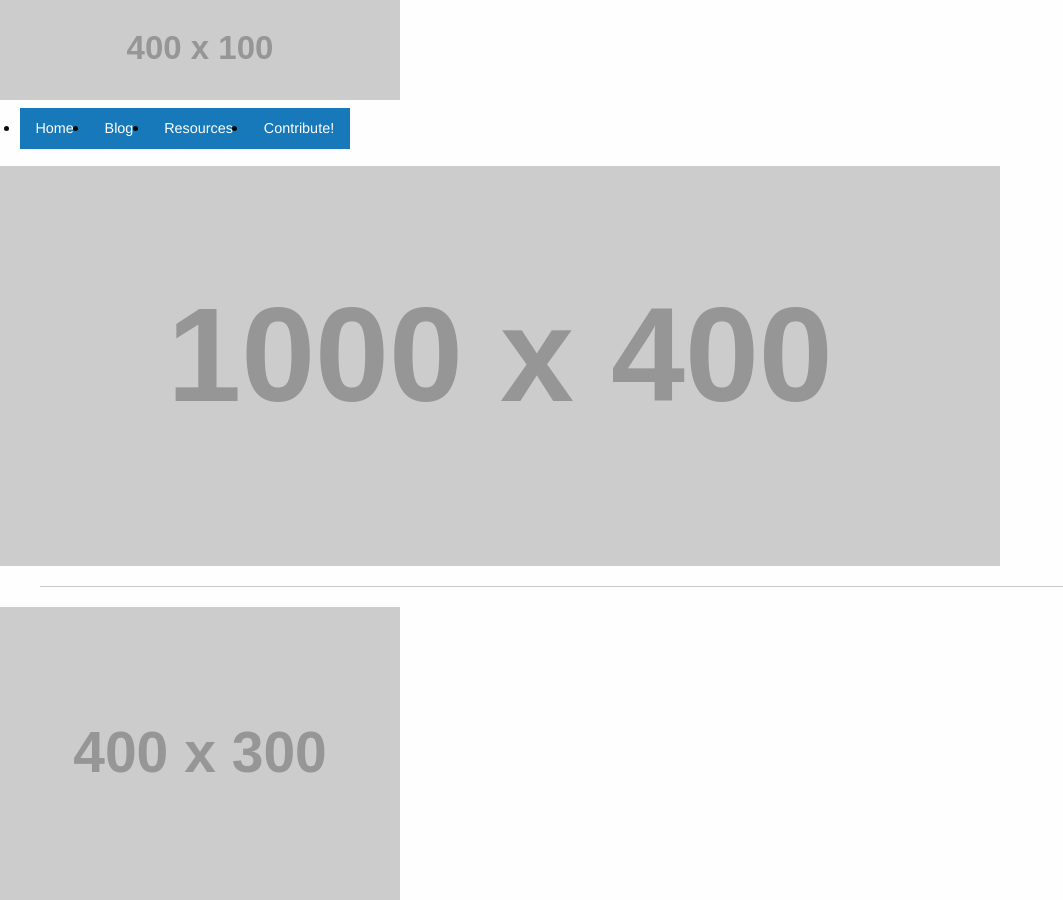
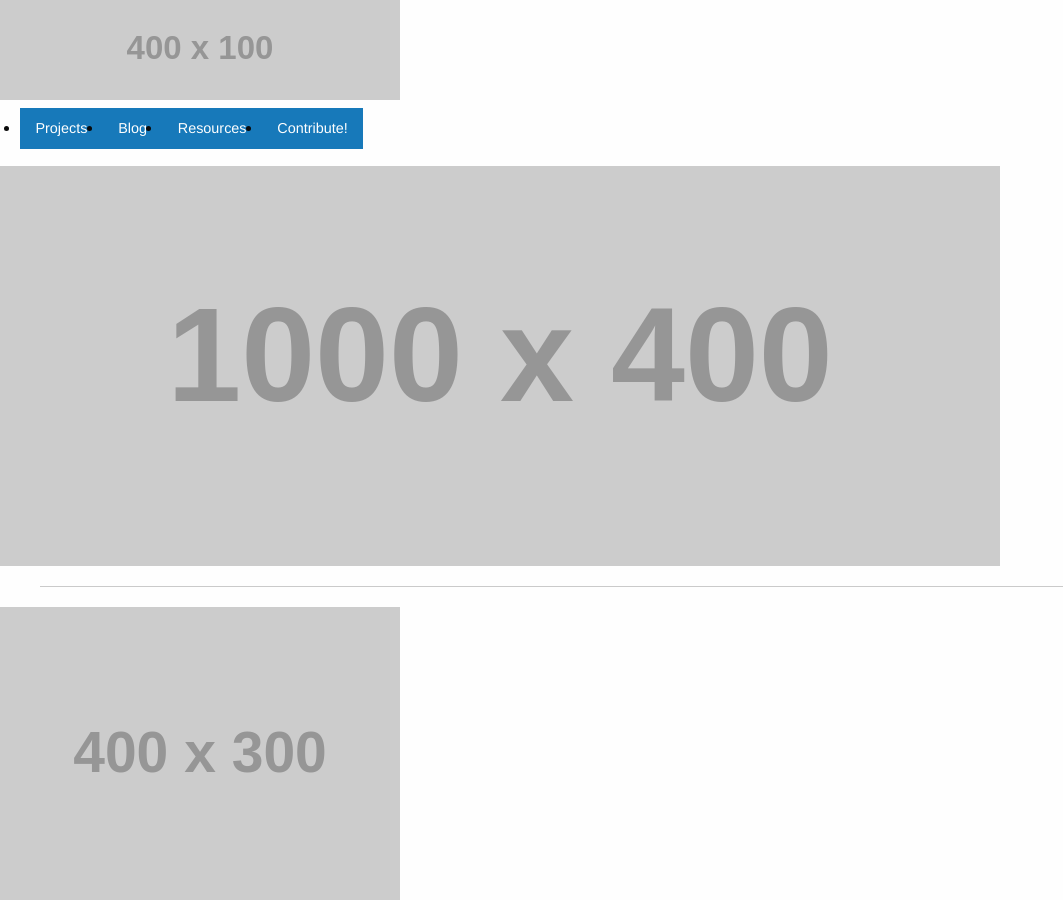
Before and after one commit to Unikernel-Systems/unikernel.org, a Jekyll site: the page built from index.html, in a window 1280 px wide and 900 px high. Shown: the whole window, without its empty margins (0-1063 px from the left). Built offline with Jekyll 4.4.1, drawn with Linux system fonts in a browser that asks for light colours; nearby versions of some CDN libraries; library files that are not in the unit come from our copies.

Commit message:
placeholder for GitHub ribbon

```diff
--- a/_includes/themes/zurb-553/default.html
+++ b/_includes/themes/zurb-553/default.html
@@ -34,6 +34,9 @@
   </head>
 
   <body>
+    <!-- GITHUB RIBBON -->
+    <!-- <a href="https://github.com/Unikernel-Systems/unikernel.org"><img style="position: absolute; top: 0; right: 0; border: 0;" src="https://camo.githubusercontent.com/a6677b08c955af8400f44c6298f40e7d19cc5b2d/68747470733a2f2f73332e616d617a6f6e6177732e636f6d2f6769746875622f726962626f6e732f666f726b6d655f72696768745f677261795f3664366436642e706e67" alt="Find me on GitHub" data-canonical-src="https://s3.amazonaws.com/github/ribbons/forkme_right_gray_6d6d6d.png"></a> -->
+
     <!-- NAVIGATION -->
     <div class="row">
       <div class="large-3 columns">
@@ -42,7 +45,7 @@
       <div class="large-9 columns">
         <div class="nav-bar right">
          <ul class="button-group">
-           <li><a href="{{BASE_PATH}}/" class="button">Home</a></li>
+           <li><a href="{{BASE_PATH}}/projects" class="button">Projects</a></li>
            <li><a href="{{BASE_PATH}}/blog" class="button">Blog</a></li>
            <li><a href="{{BASE_PATH}}/resources" class="button">Resources</a></li>
            <li><a href="#" class="button">Contribute!</a></li>
@@ -50,7 +53,6 @@
         </div>
       </div>
     </div>
-
     {{ content }}
 
     <!-- FOOTER -->
@@ -63,7 +65,7 @@
           </div>
           <div class="large-6 columns">
             <ul class="inline-list right">
-              <li><a href="{{BASE_PATH}}/">Home</a></li>
+              <li><a href="{{BASE_PATH}}/projects">Projects</a></li>
               <li><a href="{{BASE_PATH}}/blog">Blog</a></li>
               <li><a href="{{BASE_PATH}}/resources">Resources</a></li>
               <li><a href="#">Contribute!</a></li>
```
